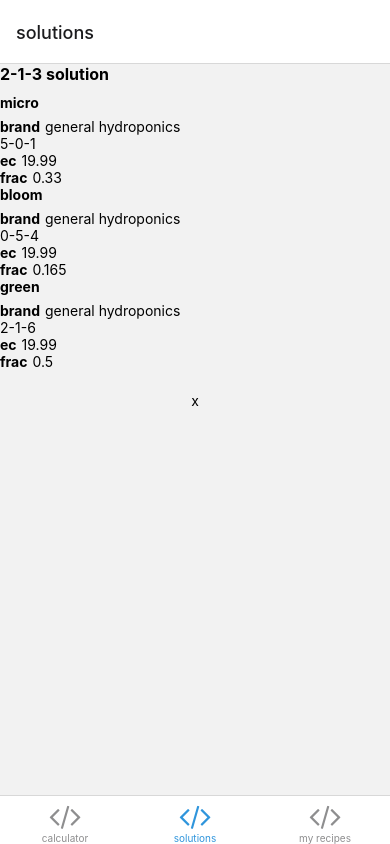
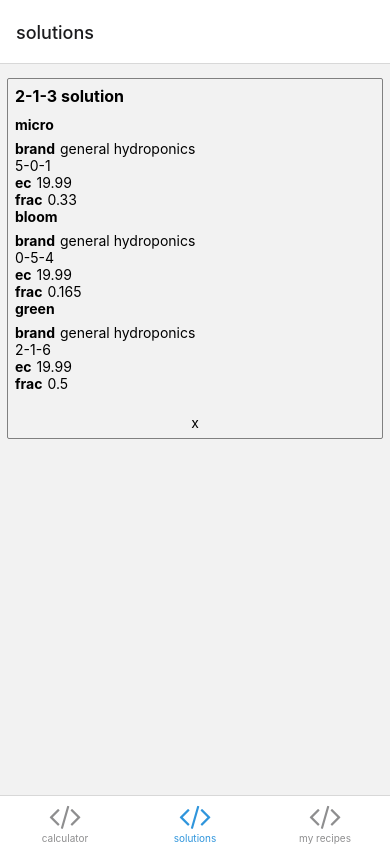
Before and after one commit to niole/hydrocalc-mobile, a React Native app: screen /Solutions in a window 390 px wide. Built offline with nearby package versions, Linux system fonts and the light colour scheme; what expo-linking would draw is missing.

Commit message:
Style the card

```diff
--- a/components/Card.tsx
+++ b/components/Card.tsx
@@ -1,5 +1,5 @@
 import * as React from 'react';
-import { Pressable, Text, View } from 'react-native';
+import { StyleSheet, Pressable, Text, View } from 'react-native';
 import { ConfirmationModal } from './ConfirmationModal';
 import { Title } from '.';
 
@@ -25,7 +25,7 @@ export function Card<SD>({ removeConfirmationMsg, title, children, onChange, onR
   };
 
   return (
-    <View>
+    <View style={styles.card}>
       {title && <Title>{title}</Title>}
       {children && React.Children.map(children, (child: JSX.Element) => (
         React.cloneElement(child, {...child.props, onChange, onRemove: requestRemove })
@@ -41,3 +41,16 @@ export function Card<SD>({ removeConfirmationMsg, title, children, onChange, onR
     </View>
   );
 };
+
+const styles = StyleSheet.create({
+  card: {
+    borderWidth: 1,
+    borderColor: 'grey',
+    borderRadius: 2,
+    marginTop: 14,
+    marginBottom: 14,
+    marginLeft: 7,
+    marginRight: 7,
+    padding: 7,
+  }
+});
```
